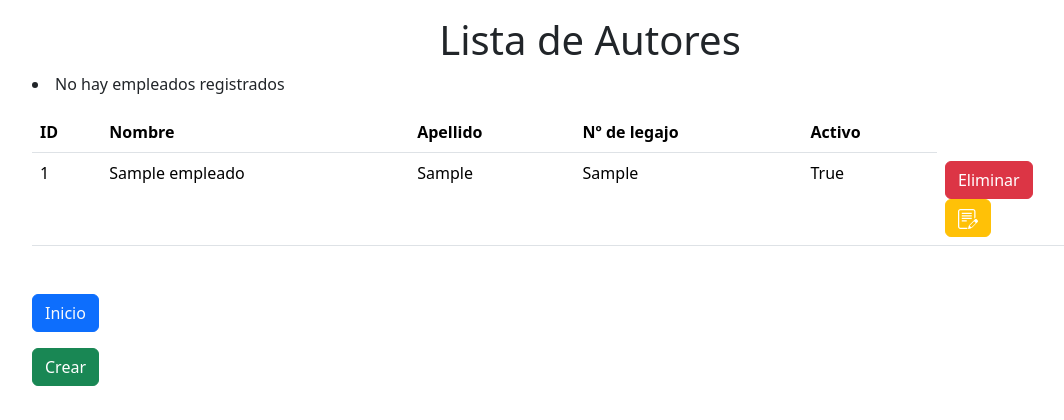
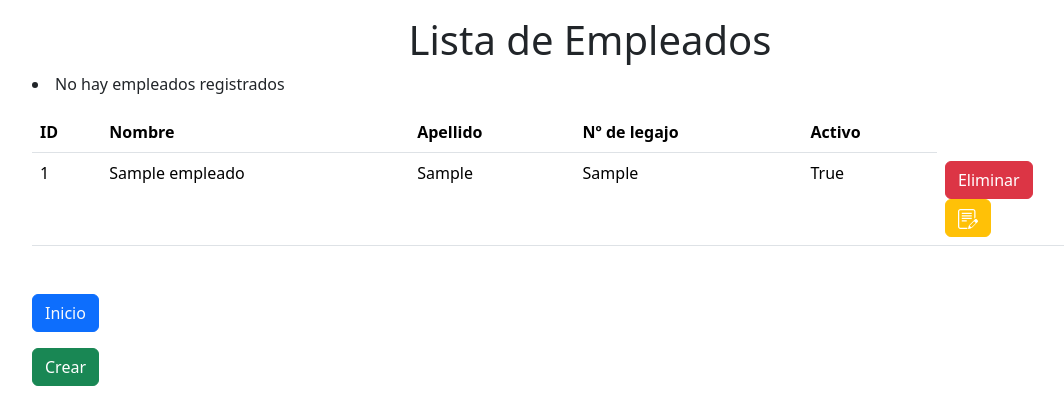
Before and after one commit to EbanSnt/-WebApp, a Django app: page /empleados/ in a window 1280 px wide. Shown: the part 88-508 px from the top of the page, without its empty margins (50-1114 px from the left). Run offline with Django 4.2, Linux system fonts and the light colour scheme; tables that the repository leaves empty hold one stand-in row (values such as "Sample post").

Commit message:
autores por empleados

```diff
--- a/biblioteca/templates/empleado_lista.jinja2
+++ b/biblioteca/templates/empleado_lista.jinja2
@@ -1,7 +1,7 @@
 {% extends 'header.jinja2' %} {% block content %}
 <div class="container py-3">
   <div class="d-flex w-100 justify-content-center">
-    <h1>Lista de Autores</h1>
+    <h1>Lista de Empleados</h1>
   </div>
   <div>
     <table class="table my-3">
```
